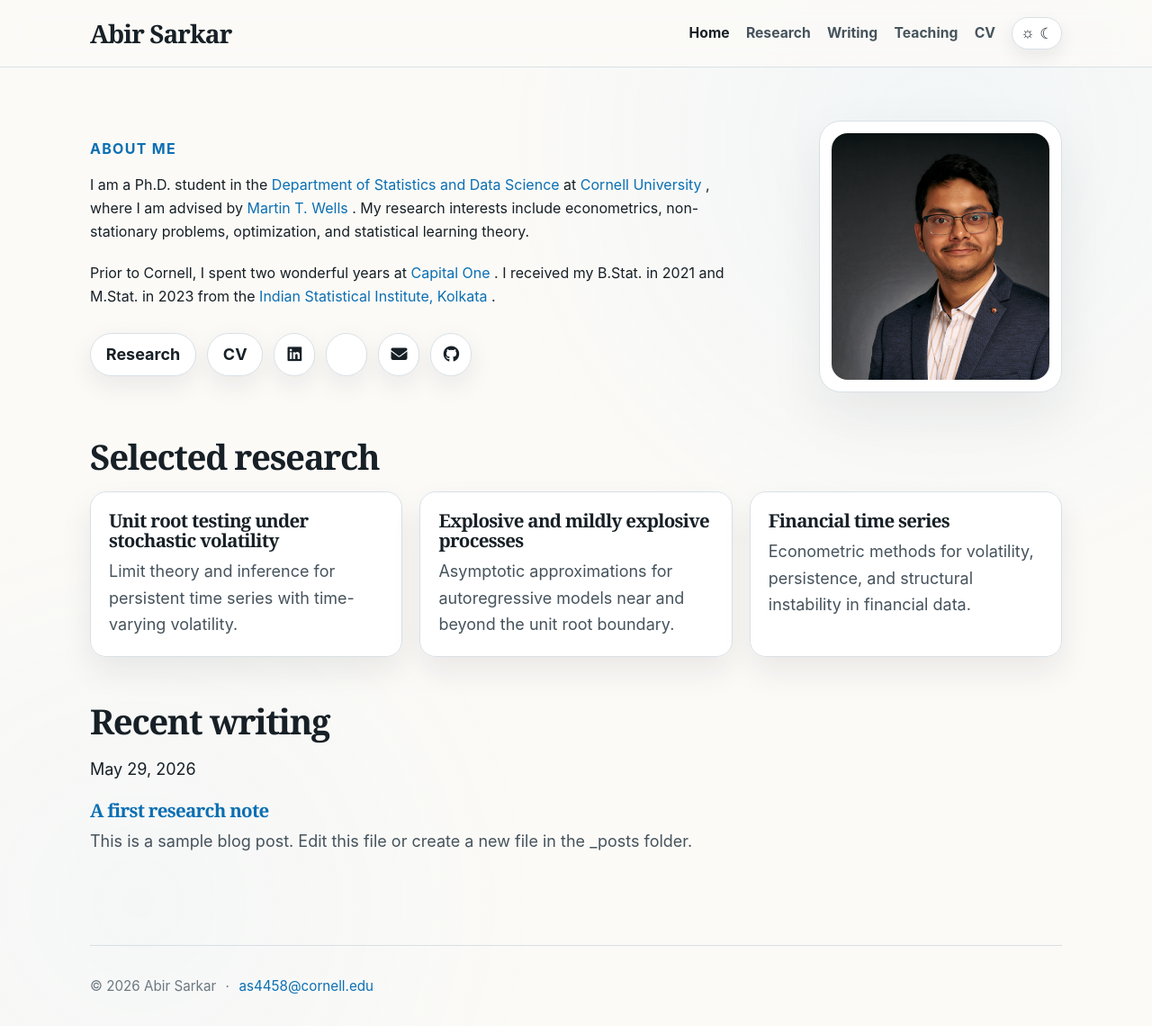
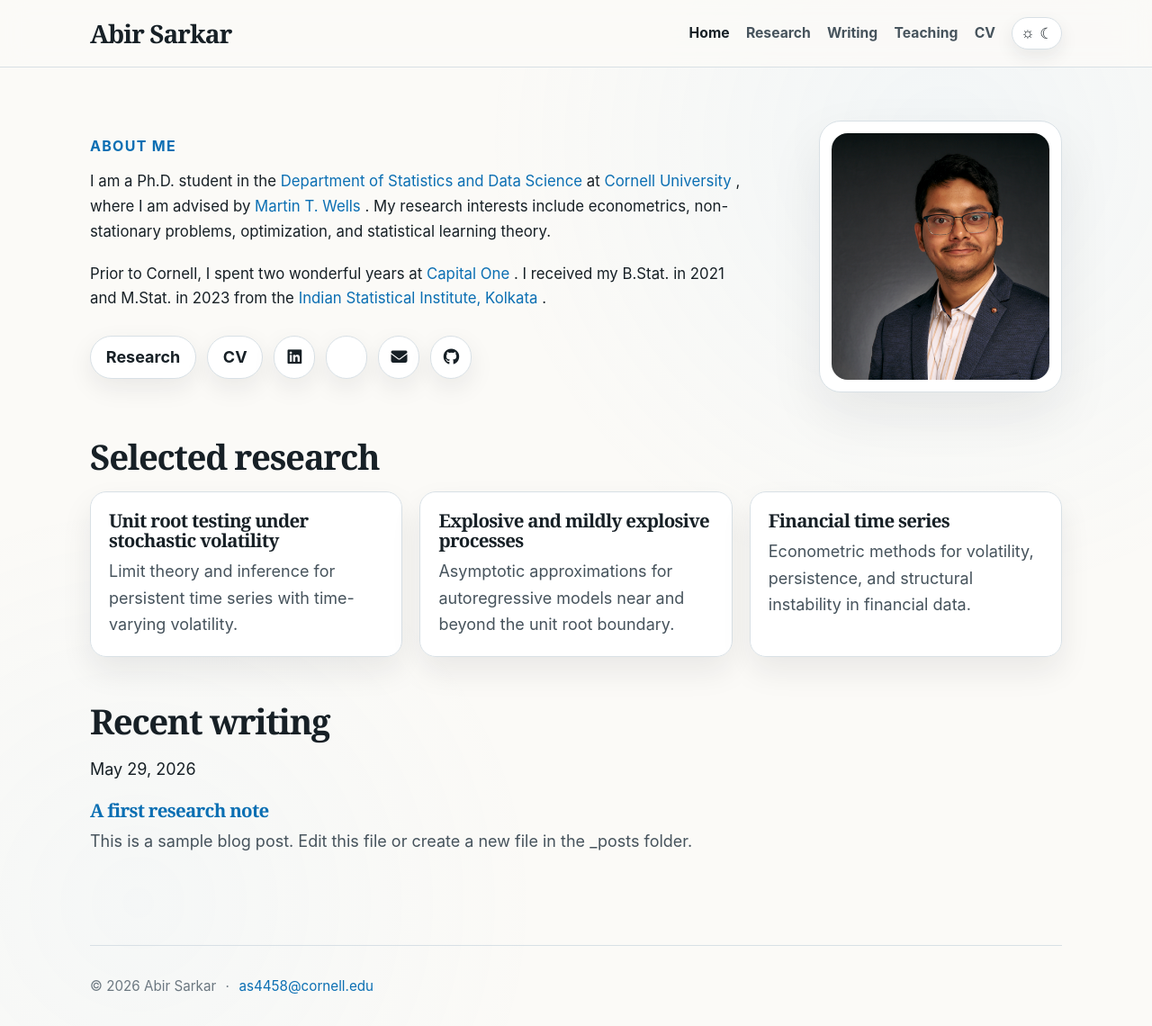
Before and after one commit to AbirS2026/AbirS2026.github.io, a Jekyll site: the page built from index.md, in a window 1280 px wide and 1140 px high. Shown: the whole window at 90% size. Built offline with Jekyll 4.4.1, drawn with Linux system fonts in a browser that asks for light colours; a style sheet for code colours, icons or effects is not loaded.

Commit message:
Update style.css

```diff
--- a/assets/css/style.css
+++ b/assets/css/style.css
@@ -296,3 +296,13 @@ a:hover { color: var(--accent-2); text-decoration: underline; }
   font-size: 1.0rem;
   line-height: 1.65;
 }
+.hero .about-text {
+  font-size: 1.05rem !important;
+  line-height: 1.65 !important;
+  font-weight: 400 !important;
+  letter-spacing: normal !important;
+}
+
+.hero .about-text a {
+  font-size: inherit !important;
+}
```
